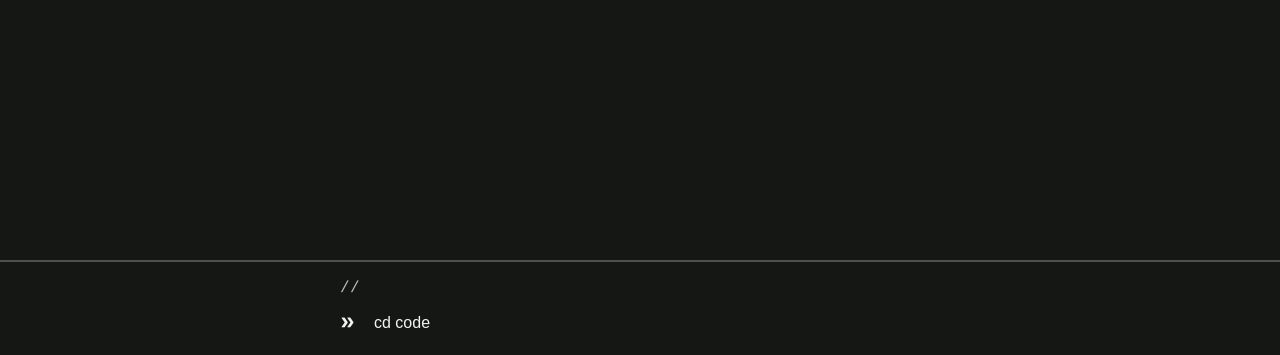
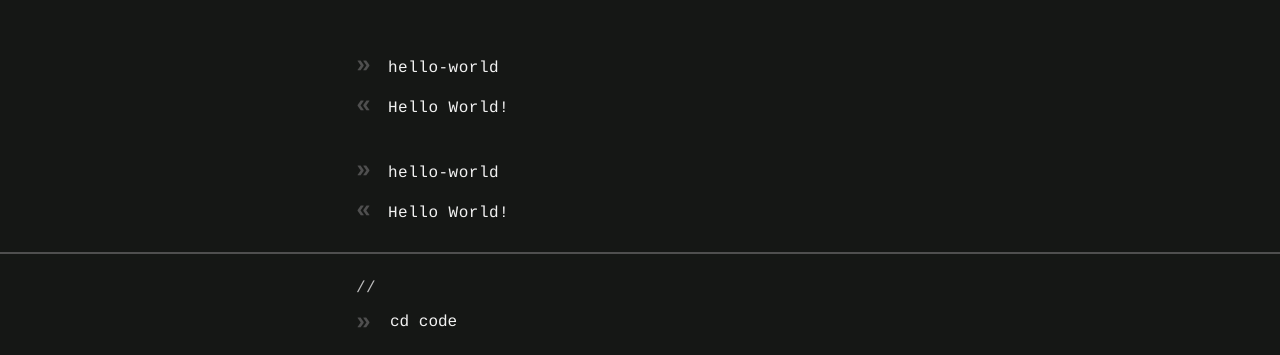
Before and after one commit to webdesserts/webterm, a React (Create React App) app: page / in a window 1280 px wide. Shown: the part 445-800 px from the top of the page. Built offline with nearby package versions, Linux system fonts and the light colour scheme; the HTML template or start-up script is replaced by a standard one.

Commit message:
Scaffold out output based on Mockups

```diff
--- a/src/App.js
+++ b/src/App.js
@@ -6,15 +6,22 @@ import './global.styles.jsx';
 
 const Terminal = styled.main`
   display: grid;
-  grid-template-rows: 1fr auto;
+  grid-template-rows: 1fr auto auto;
   height: 100%;
 `;
+
+const Seperator = styled.hr`
+  border: none;
+  border-top: 2px solid var(--grey);
+  width: 100%;
+`
 
 class App extends Component {
   render() {
     return (
       <Terminal>
         <Output />
+        <Seperator/>
         <Prompt />
       </Terminal>
     );
--- /dev/null
+++ b/src/indicators.jsx
@@ -0,0 +1,11 @@
+import React from 'react'
+import styled from 'styled-components'
+
+const Indicator = styled.div`
+  font-size: 25px;
+  font-weight: 600;
+  color: var(--grey);
+`
+
+export const InputIndicator = () => <Indicator>»</Indicator>
+export const OutputIndicator = () => <Indicator>«</Indicator>
--- a/src/output.js
+++ b/src/output.js
@@ -1,5 +1,39 @@
 import * as React from 'react';
+import styled from 'styled-components'
+import { InputIndicator, OutputIndicator } from './indicators'
+
+const CenteredContent = styled.div`
+  margin: 0 auto;
+  max-width: 600px;
+  width: 100%;
+  display: grid;
+  grid-template-columns: auto;
+  grid-row-gap: 32px;
+  align-content: end;
+  padding: 16px;
+`
+
+const Result = styled.div`
+  display: grid;
+  grid-template-rows: auto auto;
+  grid-template-columns: 24px 1fr;
+  grid-gap: 8px 8px;
+  align-items: baseline;
+`
 
 export function Output() {
-  return <div />;
+  return (
+    <React.Fragment>
+      <CenteredContent>
+        <Result>
+          <InputIndicator/><div>hello-world</div>
+          <OutputIndicator/><div>Hello World!</div>
+        </Result>
+        <Result>
+          <InputIndicator/><div>hello-world</div>
+          <OutputIndicator/><div> Hello World!</div>
+        </Result>
+      </CenteredContent>
+    </React.Fragment>
+  );
 }
--- a/src/prompt.js
+++ b/src/prompt.js
@@ -1,10 +1,6 @@
 import * as React from 'react';
 import styled from 'styled-components';
-
-const Wrapper = styled.div`
-  border-top: 2px solid var(--grey);
-  padding: 16px;
-`
+import { InputIndicator } from './indicators'
 
 const CenteredContent = styled.div`
   margin: 0 auto;
@@ -14,11 +10,7 @@ const CenteredContent = styled.div`
   grid-template-rows: auto auto;
   grid-template-columns: 24px 1fr;
   grid-gap: 8px 8px;
-`
-
-const Indicator = styled.div`
-  font-size: 25px;
-  font-weight: 600;
+  padding: 16px;
 `
 
 const Location = styled.div`
@@ -30,16 +22,16 @@ const Input = styled.input.attrs({ type: 'text' })`
   background-color: transparent;
   border: none;
   color: var(--white);
-  font-size: inherit;
+  font: inherit;
 `
 
 export function Prompt() {
   return (
-    <Wrapper>
+    <React.Fragment>
       <CenteredContent>
         <Location>//</Location>
-        <Indicator>»</Indicator><Input value={'cd code'}/>
+        <InputIndicator /><Input value={'cd code'}/>
       </CenteredContent>
-    </Wrapper>
+    </React.Fragment>
   );
 }
```
